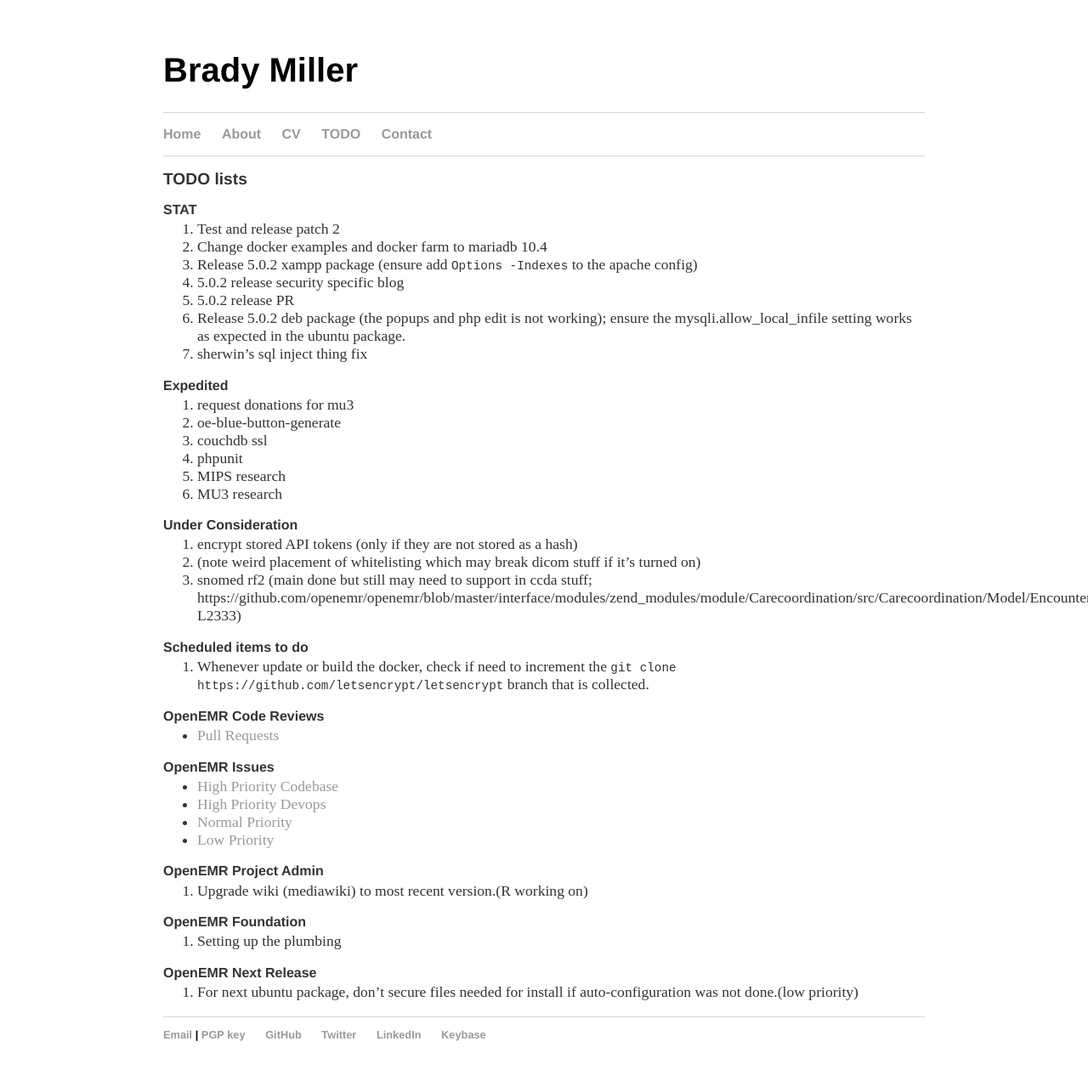
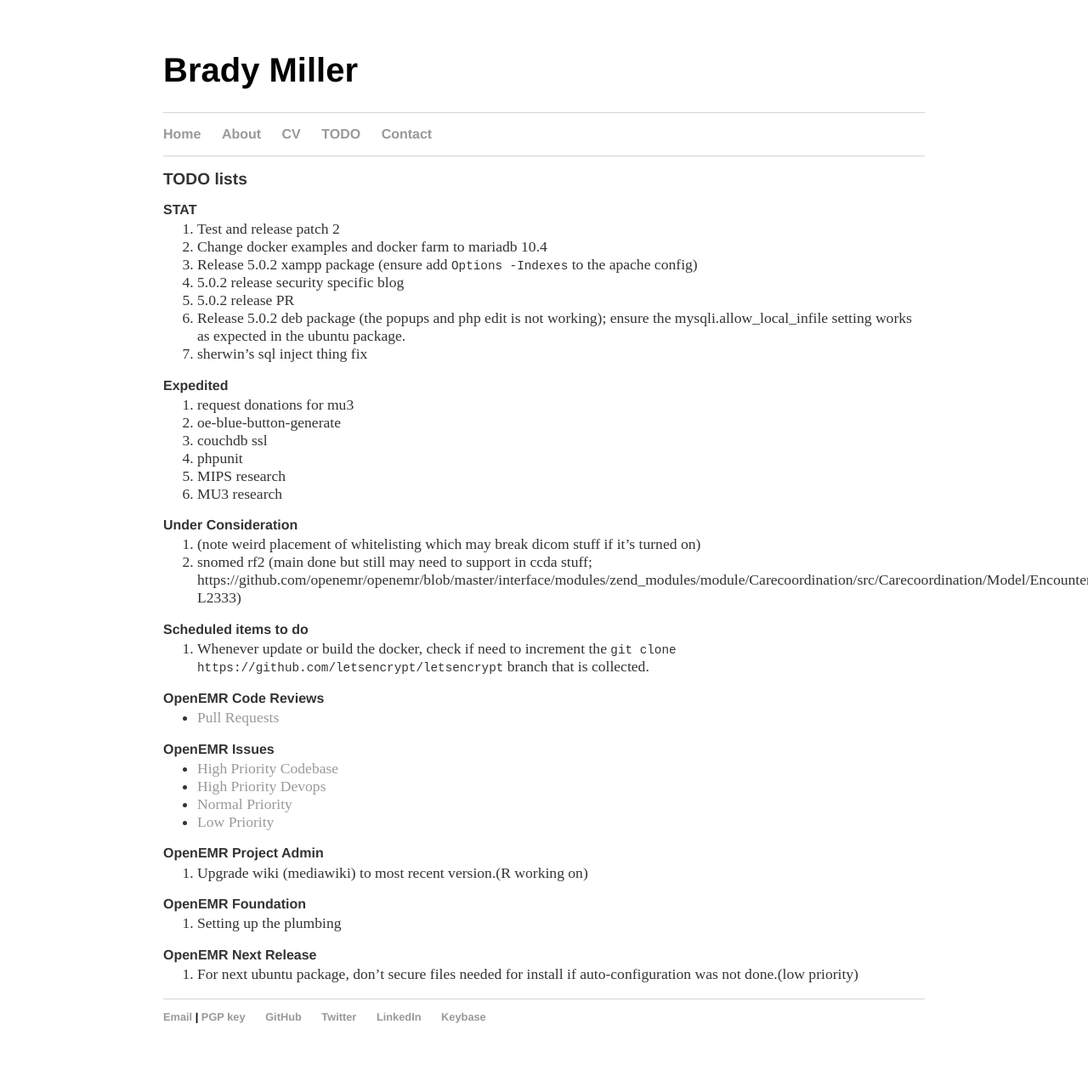
Before and after one commit to bradymiller/bradymiller.github.io, a Jekyll site: the page built from todo/index.md, in a window 1280 px wide. Shown: the whole page at 85% size. Built offline with Jekyll 4.4.1, drawn with Linux system fonts in a browser that asks for light colours; our own code applies the rules of GitHub Pages for plain Markdown files; after the commit the page ends 1264 px from its top, so only the background shows below that.

Commit message:
Update index.md

```diff
--- a/todo/index.md
+++ b/todo/index.md
@@ -21,7 +21,6 @@ layout: default
 1. MU3 research
 
 ### Under Consideration
-1. encrypt stored API tokens (only if they are not stored as a hash)
 1. (note weird placement of whitelisting which may break dicom stuff if it's turned on)
 1. snomed rf2 (main done but still may need to support in ccda stuff; https://github.com/openemr/openemr/blob/master/interface/modules/zend_modules/module/Carecoordination/src/Carecoordination/Model/EncounterccdadispatchTable.php#L2316-L2333)
 
```
